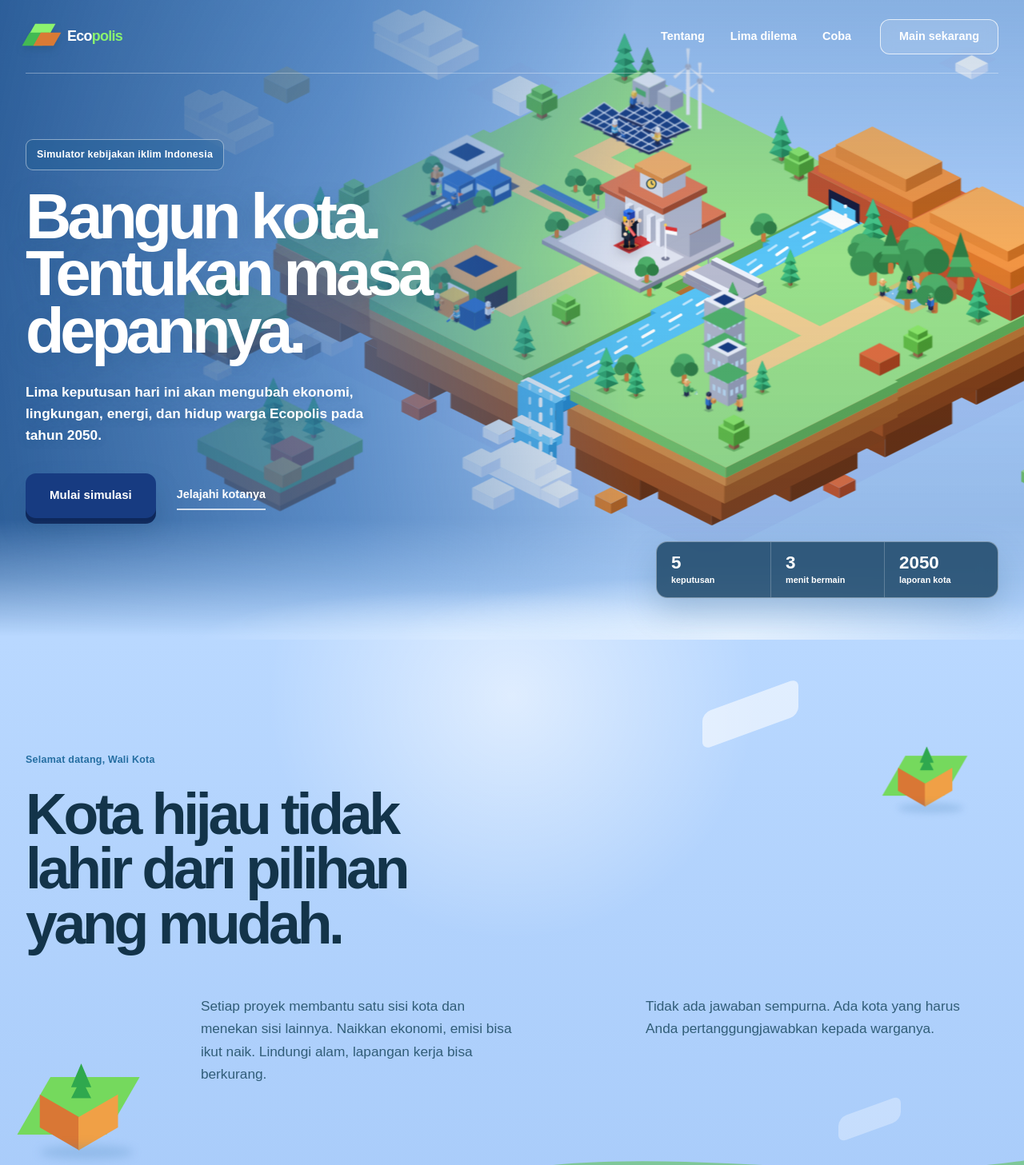
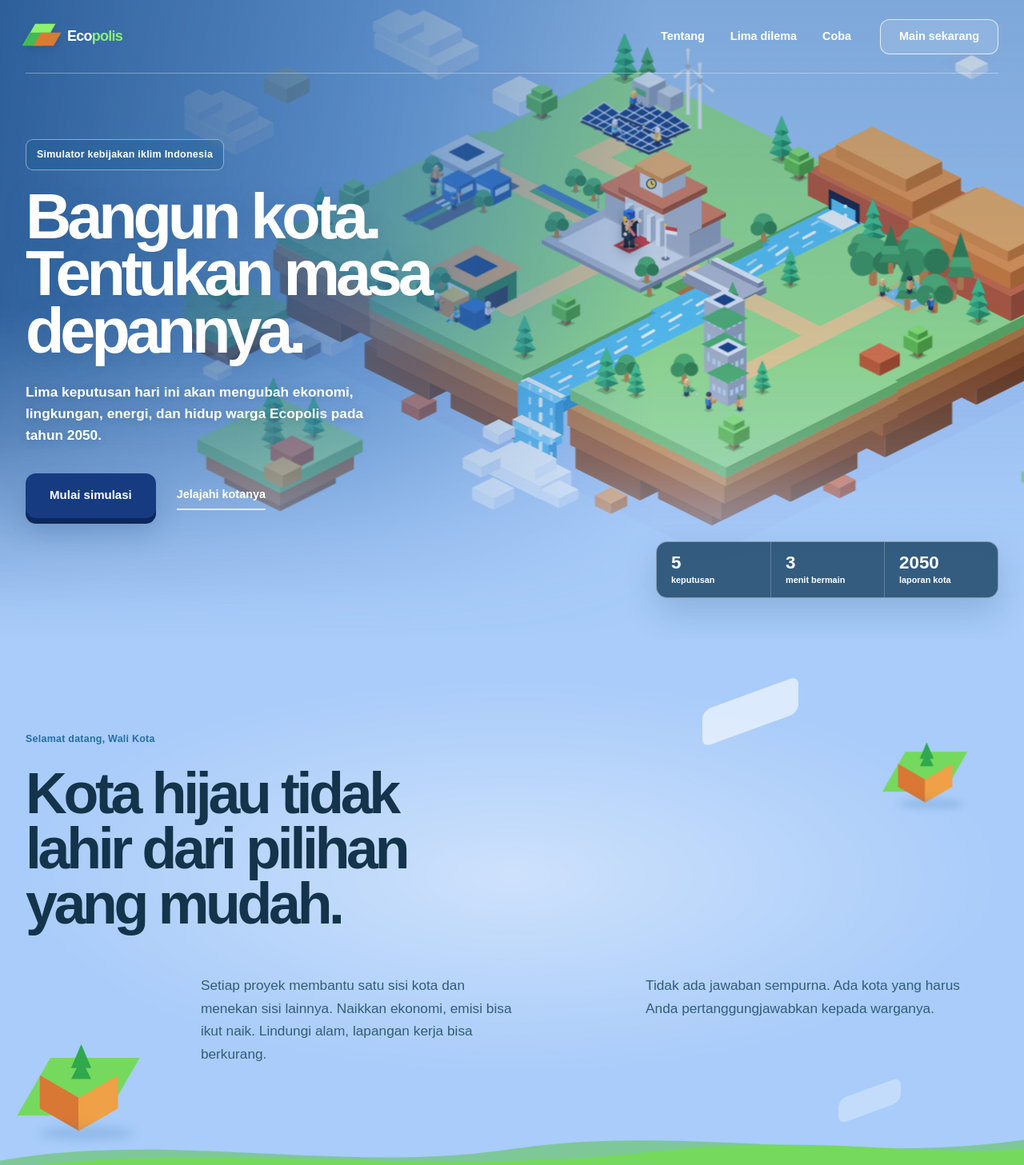
Before and after one commit to sija-sukses/ecopolis, a Next.js app: page / in a window 1280 px wide. Shown: the top 1457 px of the page at 80% size. Built offline with nearby package versions, Linux system fonts and the light colour scheme; a web font is replaced by a local one.

Commit message:
style(ui): satukan atmosfer langit hero-intro dan pisahkan tombol trofi vs navigasi di halaman hasil

```diff
--- a/app/page.module.css
+++ b/app/page.module.css
@@ -12,8 +12,22 @@
    `fill` pada CityMap membuatnya memakai preserveAspectRatio "slice", jadi ia
    menutupi bingkainya persis seperti object-fit: cover. */
 .heroCity,.finalCity { position: absolute; z-index: -3; inset: 0; width: 100%; height: 100%; }
-.heroCity { translate: 18% 0; animation: heroReveal 1.25s cubic-bezier(.16,1,.3,1) both; }
-.heroWash { position: absolute; z-index: -2; inset: 0; background: linear-gradient(90deg,rgb(32 83 143 / 88%),rgb(56 112 177 / 62%) 34%,transparent 62%),linear-gradient(180deg,rgb(40 98 157 / 26%),transparent 40%,rgb(30 79 128 / 20%)); }
+.heroCity {
+  translate: 18% 0;
+  animation: heroReveal 1.25s cubic-bezier(.16,1,.3,1) both;
+  -webkit-mask-image: linear-gradient(180deg, #000 0%, #000 56%, rgba(0, 0, 0, 0.72) 72%, rgba(0, 0, 0, 0.32) 86%, rgba(0, 0, 0, 0.07) 95%, transparent 100%);
+  mask-image: linear-gradient(180deg, #000 0%, #000 56%, rgba(0, 0, 0, 0.72) 72%, rgba(0, 0, 0, 0.32) 86%, rgba(0, 0, 0, 0.07) 95%, transparent 100%);
+}
+.heroWash {
+  position: absolute;
+  z-index: -2;
+  inset: 0;
+  background:
+    linear-gradient(90deg, rgb(32 83 143 / 86%), rgb(56 112 177 / 58%) 36%, transparent 64%),
+    linear-gradient(180deg, rgb(36 92 150 / 32%) 0%, rgb(46 108 172 / 18%) 54%, transparent 100%);
+  -webkit-mask-image: linear-gradient(180deg, #000 0%, #000 48%, rgba(0, 0, 0, 0.68) 68%, rgba(0, 0, 0, 0.28) 84%, rgba(0, 0, 0, 0.05) 95%, transparent 100%);
+  mask-image: linear-gradient(180deg, #000 0%, #000 48%, rgba(0, 0, 0, 0.68) 68%, rgba(0, 0, 0, 0.28) 84%, rgba(0, 0, 0, 0.05) 95%, transparent 100%);
+}
 .header,.heroCopy,.sectionInner,.footer { width: min(1240px,calc(100% - 64px)); margin-inline: auto; }
 .header { display: flex; min-height: 92px; align-items: center; gap: 36px; border-bottom: 1px solid rgb(255 255 255 / 35%); }
 .brand { display: inline-flex; align-items: center; gap: 12px; font-size: 1.12rem; font-weight: 900; letter-spacing: -.04em; text-decoration: none; }
@@ -41,21 +55,13 @@
 .heroHud span { display: grid; min-width: 142px; padding: 14px 18px; font-size: .68rem; font-weight: 700; }
 .heroHud span+span { border-left: 1px solid rgb(255 255 255 / 22%); }
 .heroHud b { font-size: 1.4rem; line-height: 1.1; }
-.heroMist {
-  position: absolute;
-  z-index: 1;
-  right: 0;
-  bottom: -2px;
-  left: 0;
-  height: clamp(130px, 19vh, 210px);
-  pointer-events: none;
-  background:
-    radial-gradient(ellipse 46% 70% at 72% 96%, rgb(235 245 255 / 88%) 0%, transparent 72%),
-    radial-gradient(ellipse 38% 60% at 46% 100%, rgb(225 239 255 / 76%) 0%, transparent 70%),
-    linear-gradient(180deg, transparent 0%, rgb(172 208 250 / 48%) 48%, #b9d8ff 96%);
+
+.intro {
+  position: relative;
+  padding-block: clamp(72px, 9vw, 150px) clamp(96px, 11vw, 175px);
+  overflow: hidden;
+  background: radial-gradient(ellipse 68% 52% at 50% 44%, rgb(255 255 255 / 42%) 0%, transparent 72%);
 }
-
-.intro { position: relative; padding-block: clamp(90px,11vw,175px); overflow: hidden; background: radial-gradient(circle at 50% 10%,rgb(255 255 255 / 55%),transparent 34%),linear-gradient(180deg,#b9d8ff,var(--sky)); }
 .sectionInner { position: relative; z-index: 2; }
 .sectionTag { color: #256ea2; }
 .intro h2,.sectionHeading h2,.how h2,.finalContent h2 { font-size: clamp(2.8rem,5.6vw,5.7rem); line-height: .96; letter-spacing: -.06em; text-wrap: balance; }
--- a/app/page.tsx
+++ b/app/page.tsx
@@ -121,7 +121,6 @@ export default function Home() {
         <div className={styles.heroHud} aria-label="Ringkasan permainan">
           <span><b>5</b> keputusan</span><span><b>3</b> menit bermain</span><span><b>2050</b> laporan kota</span>
         </div>
-        <div className={styles.heroMist} aria-hidden="true" />
       </section>
 
       <section className={styles.intro} id="tentang" aria-labelledby="intro-title">
--- a/components/results-view.tsx
+++ b/components/results-view.tsx
@@ -161,7 +161,7 @@ export function ResultsView() {
               ))}
             </div>
 
-            <div className="result__actions">
+            <div className="result__actions" aria-label="Simpan dan bagikan laporan">
               <button className="btn" type="button" onClick={unduh} disabled={making}>
                 {making ? 'Menyiapkan PDF...' : 'Unduh laporan PDF'}
               </button>
@@ -173,20 +173,6 @@ export function ResultsView() {
               >
                 {sharing ? 'Menyiapkan gambar...' : 'Simpan kartu Story (PNG)'}
               </button>
-              <button
-                className="btn btn--ink"
-                type="button"
-                onClick={() => {
-                  play('click', state.muted);
-                  dispatch({ type: 'reset' });
-                  router.push('/play');
-                }}
-              >
-                Main lagi
-              </button>
-              <Link className="result__home" href="/">
-                Kembali ke beranda
-              </Link>
             </div>
           </div>
         </div>
@@ -241,6 +227,29 @@ export function ResultsView() {
           </ol>
         </section>
       </div>
+
+      <footer className="result__footer shell" aria-label="Navigasi permainan">
+        <div className="result__footer-copy">
+          <b>Ingin mencoba arah kebijakan lain untuk Ecopolis?</b>
+          <span>Setiap kombinasi 5 keputusan menghasilkan wajah kota dan evaluasi 2050 yang berbeda.</span>
+        </div>
+        <div className="result__nav-actions">
+          <button
+            className="btn btn--ink"
+            type="button"
+            onClick={() => {
+              play('click', state.muted);
+              dispatch({ type: 'reset' });
+              router.push('/play');
+            }}
+          >
+            Main lagi
+          </button>
+          <Link className="result__home" href="/">
+            Kembali ke beranda
+          </Link>
+        </div>
+      </footer>
     </main>
   );
 }
```
Also changed, not shown: app/(game)/game.css (+50 -10 lines).
